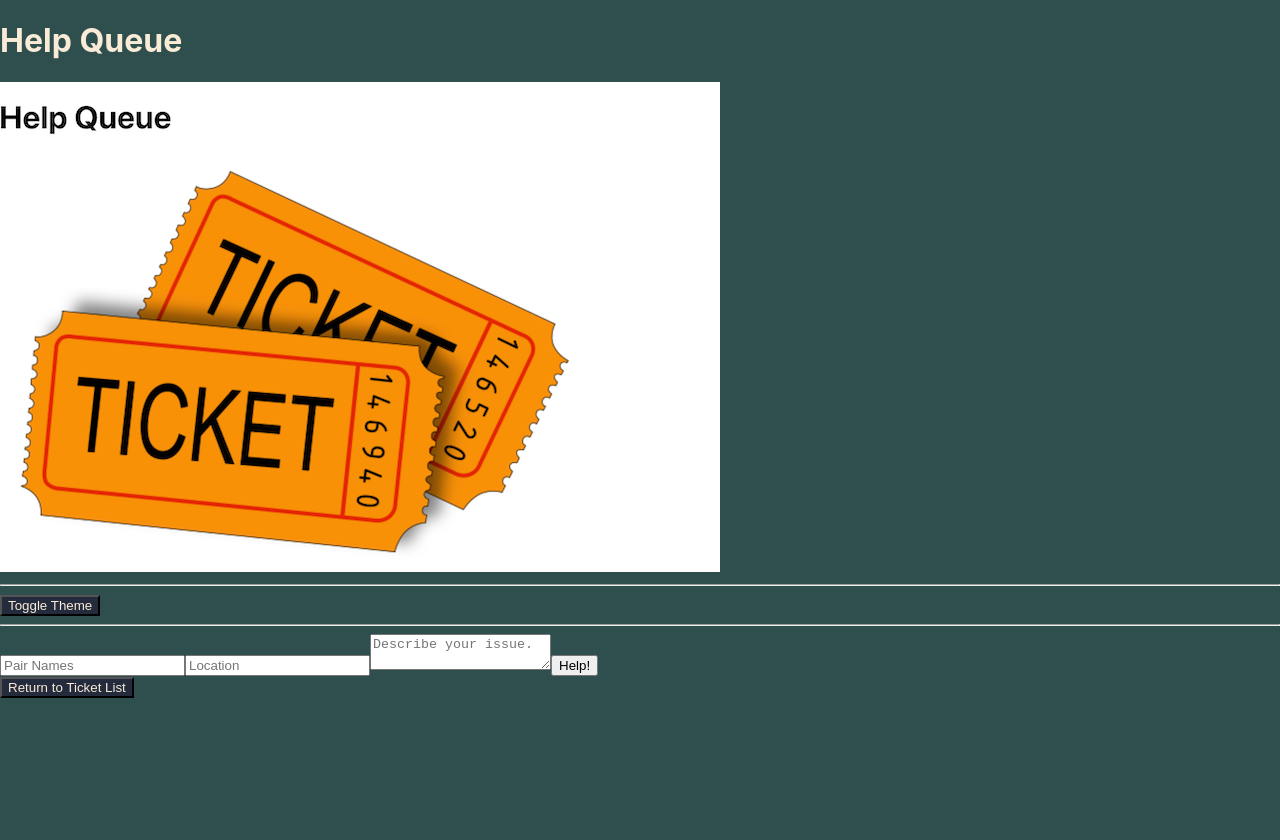
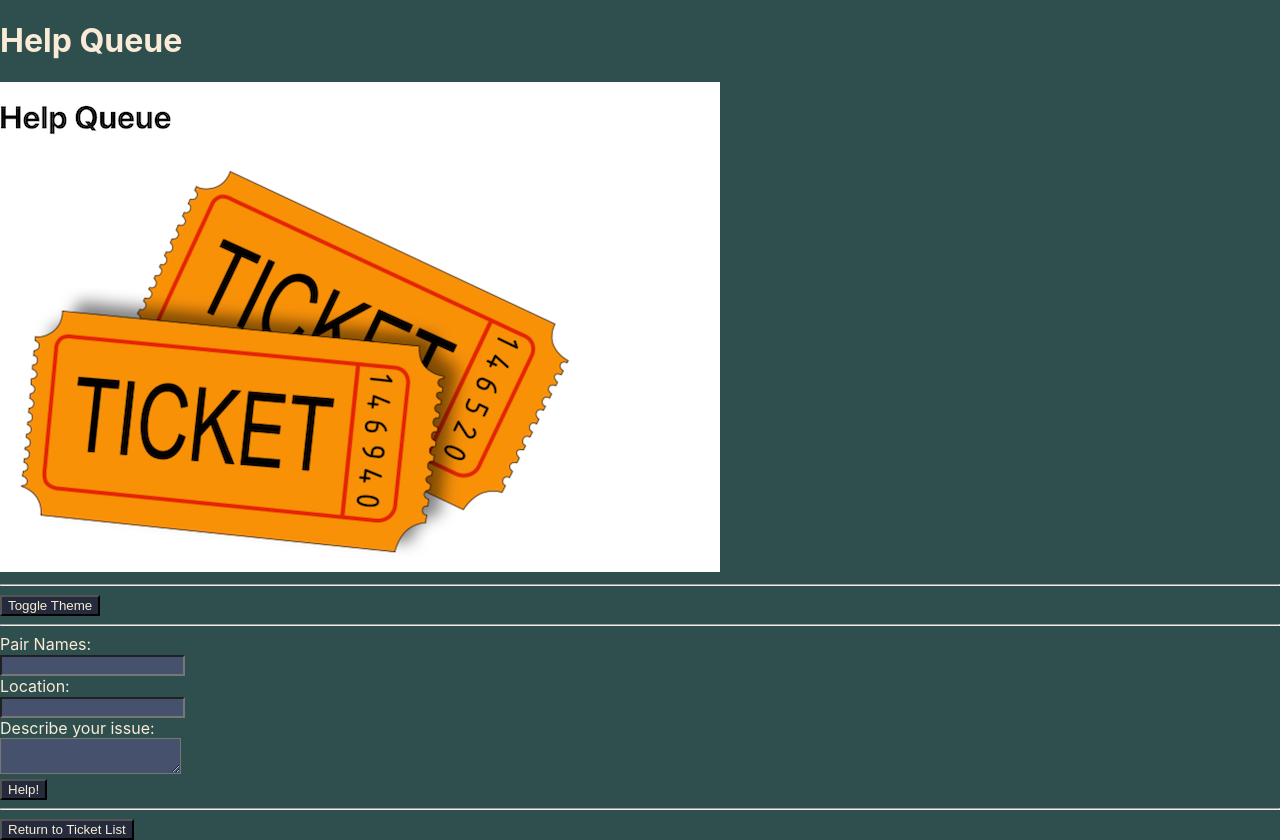
Before and after one commit to Ras-Kwesi/react_tutorial, a React (Create React App) app: page / in a window 1280 px wide. Both pictures are taken after a click on the button "Add Ticket". Before the commit the page ends 800 px from the top, so only its background shows below. Built offline with nearby package versions, Linux system fonts and the light colour scheme.

Commit message:
Finally completed

```diff
--- a/src/components/ReusableForm.js
+++ b/src/components/ReusableForm.js
@@ -1,23 +1,62 @@
-import React from "react";
+// We import useContext and ThemeContext
+import React, { useContext } from "react";
+import { ThemeContext } from "../context/theme-context";
 import PropTypes from "prop-types";
 
 function ReusableForm(props) {
+    // We create a ThemeContext consumer and
+    // get access to the provider value.
+    const theme = useContext(ThemeContext);
+
+    // We create button styles.
+    const buttonStyles = {
+        backgroundColor: theme.buttonBackground,
+        color: theme.textColor,
+    }
+
+    // We create input styles.
+    const inputStyles = {
+        backgroundColor: theme.inputBackground,
+        color: theme.textColor,
+    }
+
+    if (!theme) {
+        throw new Error("ThemeContext must be used within a ThemeContext.Provider!");
+    }
+
     return (
         <React.Fragment>
             <form onSubmit={props.formSubmissionHandler}>
-                <input
-                    type='text'
-                    name='names'
-                    placeholder='Pair Names' />
-                <input
-                    type='text'
-                    name='location'
-                    placeholder='Location' />
-                <textarea
-                    name='issue'
-                    placeholder='Describe your issue.' />
-                <button type='submit'>{props.buttonText}</button>
+                <label>Pair Names:
+                    <br />
+                    {/* We add input styles. */}
+                    <input
+                        style={inputStyles}
+                        type='text'
+                        name='names' />
+                </label>
+                <br />
+                <label>Location:
+                    <br />
+                    {/* We add input styles. */}
+                    <input
+                        style={inputStyles}
+                        type='text'
+                        name='location' />
+                </label>
+                <br />
+                <label>Describe your issue:
+                    <br />
+                    {/* We add input styles. */}
+                    <textarea
+                        style={inputStyles}
+                        name='issue' />
+                </label>
+                <br />
+                {/* We add button styles. */}
+                <button style={buttonStyles} type='submit'>{props.buttonText}</button>
             </form>
+            <hr />
         </React.Fragment>
     );
 }
--- a/src/components/TicketControl.js
+++ b/src/components/TicketControl.js
@@ -85,6 +85,10 @@ class TicketControl extends React.Component {
             color: theme.textColor,
         }
 
+        if (!theme) {
+            throw new Error("ThemeContext must be used within a ThemeContext.Provider!");
+        }
+
         if (this.state.editing) {
             currentVisibleState = <EditTicketForm ticket={this.state.selectedTicket} onEditTicket = {this.handleEditingTicketInList} />
             buttonText = 'Return to Ticket List';
--- a/src/components/TicketDetail.js
+++ b/src/components/TicketDetail.js
@@ -1,18 +1,29 @@
-import React from "react";
+import React, { useContext } from "react";
 import PropTypes from "prop-types";
+import { ThemeContext } from "../context/theme-context";
 
-function TicketDetail(props){
-  const { ticket, onClickingDelete } = props; //new code
+function TicketDetail(props) {
+    const { ticket, onClickingDelete, onClickingEdit } = props; //new code
+    const theme = useContext(ThemeContext)
+
+    const styles = {
+        backgroundColor: theme.buttonBackground,
+        color: theme.textColor
+    }
+
+    if (!theme) {
+        throw new Error("ThemeContext must be used within a ThemeContext.Provider!");
+    }
 
     return (
         <React.Fragment>
             <h1>Ticket Detail</h1>
             <h3>{ticket.location} - {ticket.names}</h3>
             <p><em>{ticket.issue}</em></p>
-      <button onClick = {props.onClickingEdit}>Update Ticket</button>
+            <button style={styles} onClick={props.onClickingEdit}>Update Ticket</button>
             {/* On Edit doesn't need a parameter so we call the function while Delete needs parameter so we use a function literal */}
-      <button onClick={()=> onClickingDelete(ticket.id) }>Close Ticket</button>
-      <hr/>
+            <button style={styles} onClick={() => onClickingDelete(ticket.id)}>Close Ticket</button>
+            <hr />
         </React.Fragment>
     );
 }
--- a/src/components/ToggleTheme.js
+++ b/src/components/ToggleTheme.js
@@ -2,7 +2,11 @@ import React from "react";
 import PropTypes from "prop-types";
 
 function ToggleTheme(props) {
-  const {theme, toggleTheme} = props;
+    const { theme, toggleTheme } = props;
+
+    if (!theme) {
+        throw new Error("ThemeContext must be used within a ThemeContext.Provider!");
+    }
 
     const styles = {
         backgroundColor: theme.buttonBackground,
@@ -26,7 +30,7 @@ function ToggleTheme(props) {
                 }}
                 Toggle Theme
             </button>
-      <hr/>
+            <hr />
         </React.Fragment>
     );
 }
```
Also changed, not shown: src/components/App.js (+12 -0 lines). Lines whose indentation alone changed are shown as unchanged.
